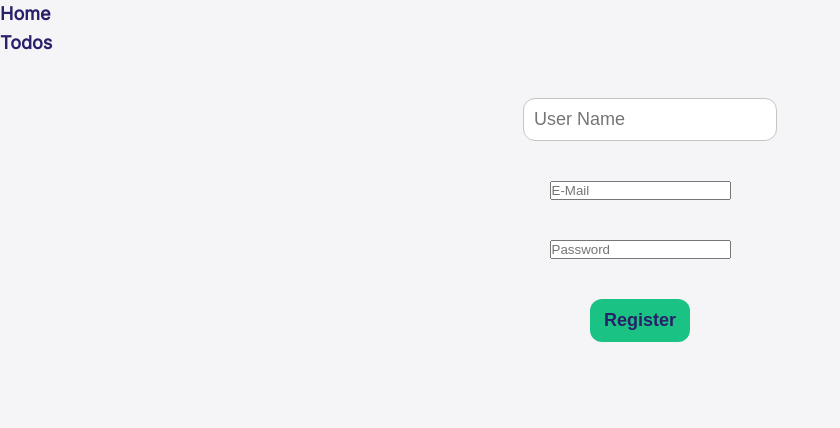
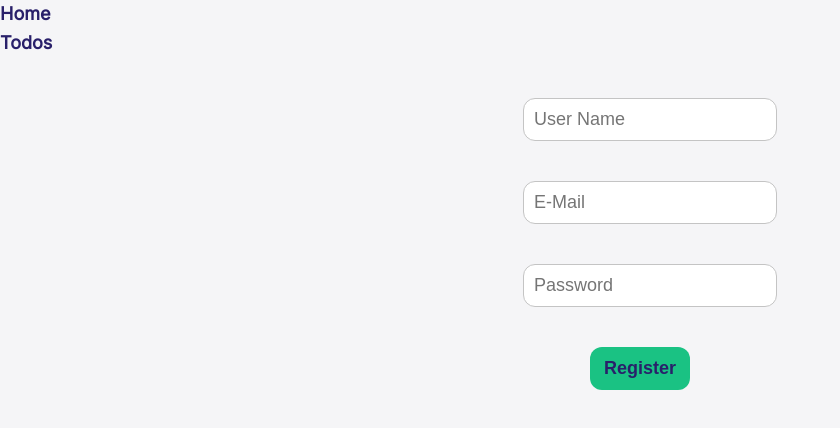
Before and after one commit to conuko/tasks-and-goals, a React (Vite) app: page /register in a window 1280 px wide. Shown: the top 428 px of the page, without its empty margins (0-840 px from the left). Built offline with nearby package versions, Linux system fonts and the light colour scheme.

Commit message:
fix: styles for text, email and password inputs

```diff
--- a/src/components/layout/AddTodo.tsx
+++ b/src/components/layout/AddTodo.tsx
@@ -62,7 +62,7 @@ const AddTodo = (props: AddTodoProps) => {
               message: "Not more than 30 characters are allowed",
             },
           })}
-          className="mr-medium"
+          className="input mr-medium"
           type="text"
           name="task"
           id="task"
--- a/src/pages/Login.tsx
+++ b/src/pages/Login.tsx
@@ -61,7 +61,7 @@ const Login = (props: LoginProps) => {
               message: "invalid email address",
             },
           })}
-          className="mt-medium"
+          className="input mt-medium"
           id="email"
           name="email"
           type="email"
@@ -74,7 +74,7 @@ const Login = (props: LoginProps) => {
           {...register("password", {
             required: "This field is required",
           })}
-          className="mt-medium"
+          className="input mt-medium"
           id="password"
           name="password"
           type="password"
--- a/src/pages/Register.tsx
+++ b/src/pages/Register.tsx
@@ -58,7 +58,7 @@ const Register = (props: RegisterProps) => {
       <form className="flex-column" onSubmit={handleSubmit(handleOnSubmit)}>
         <input
           {...register("user", { required: "This field is required" })}
-          className="mt-medium"
+          className="input mt-medium"
           id="user"
           name="user"
           type="text"
@@ -75,7 +75,7 @@ const Register = (props: RegisterProps) => {
               message: "invalid email address",
             },
           })}
-          className="mt-medium"
+          className="input mt-medium"
           id="email"
           name="email"
           type="email"
@@ -92,7 +92,7 @@ const Register = (props: RegisterProps) => {
               message: "Password must be at least 8 characters long",
             },
           })}
-          className="mt-medium"
+          className="input mt-medium"
           id="password"
           name="password"
           type="password"
--- a/src/styles/layout/_inputs.scss
+++ b/src/styles/layout/_inputs.scss
@@ -1,4 +1,4 @@
-input[type="text"] {
+.input {
   font-size: 1.8rem;
   outline: $color-grey;
   border: 1px solid $color-grey;
```
